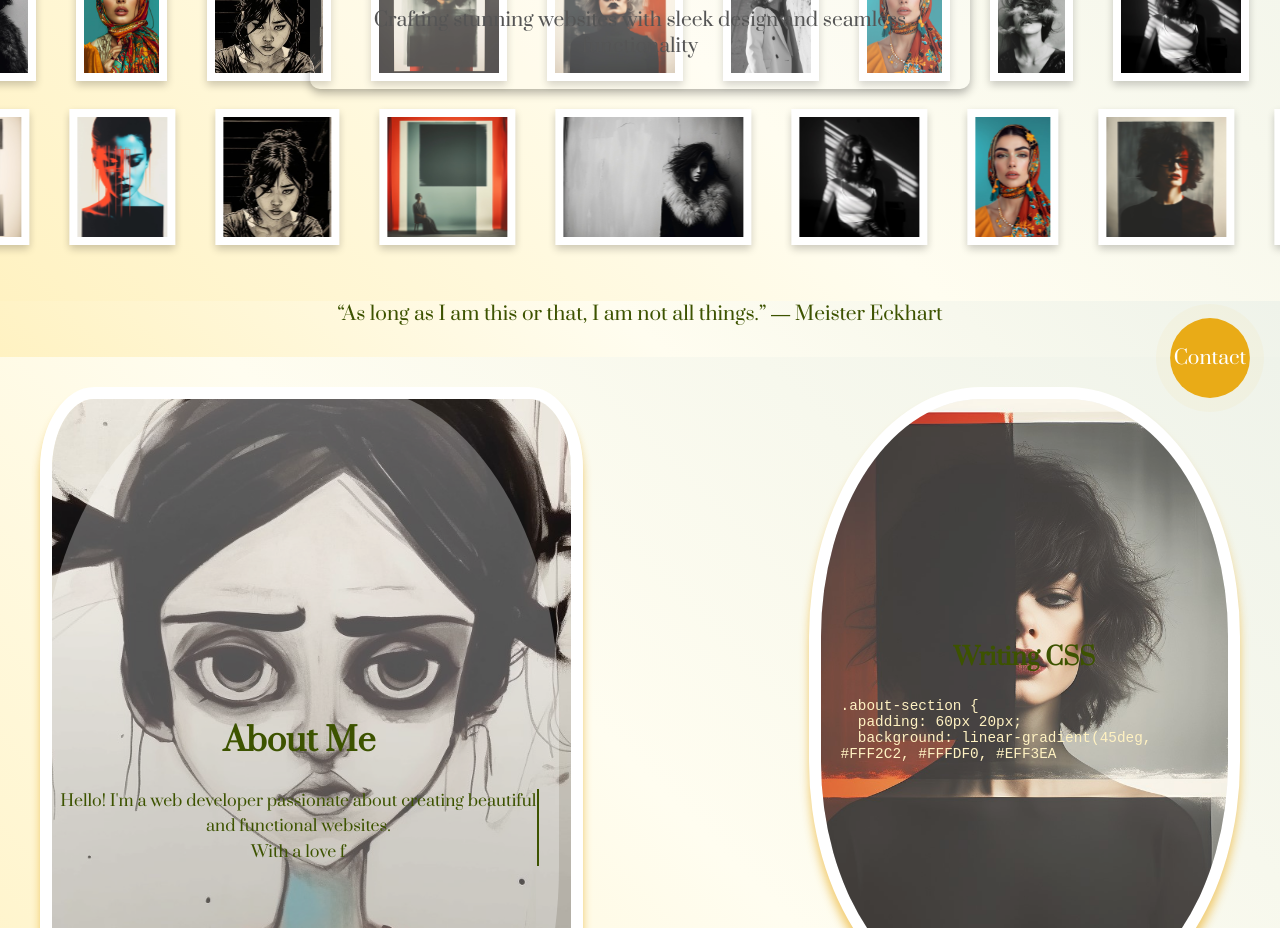
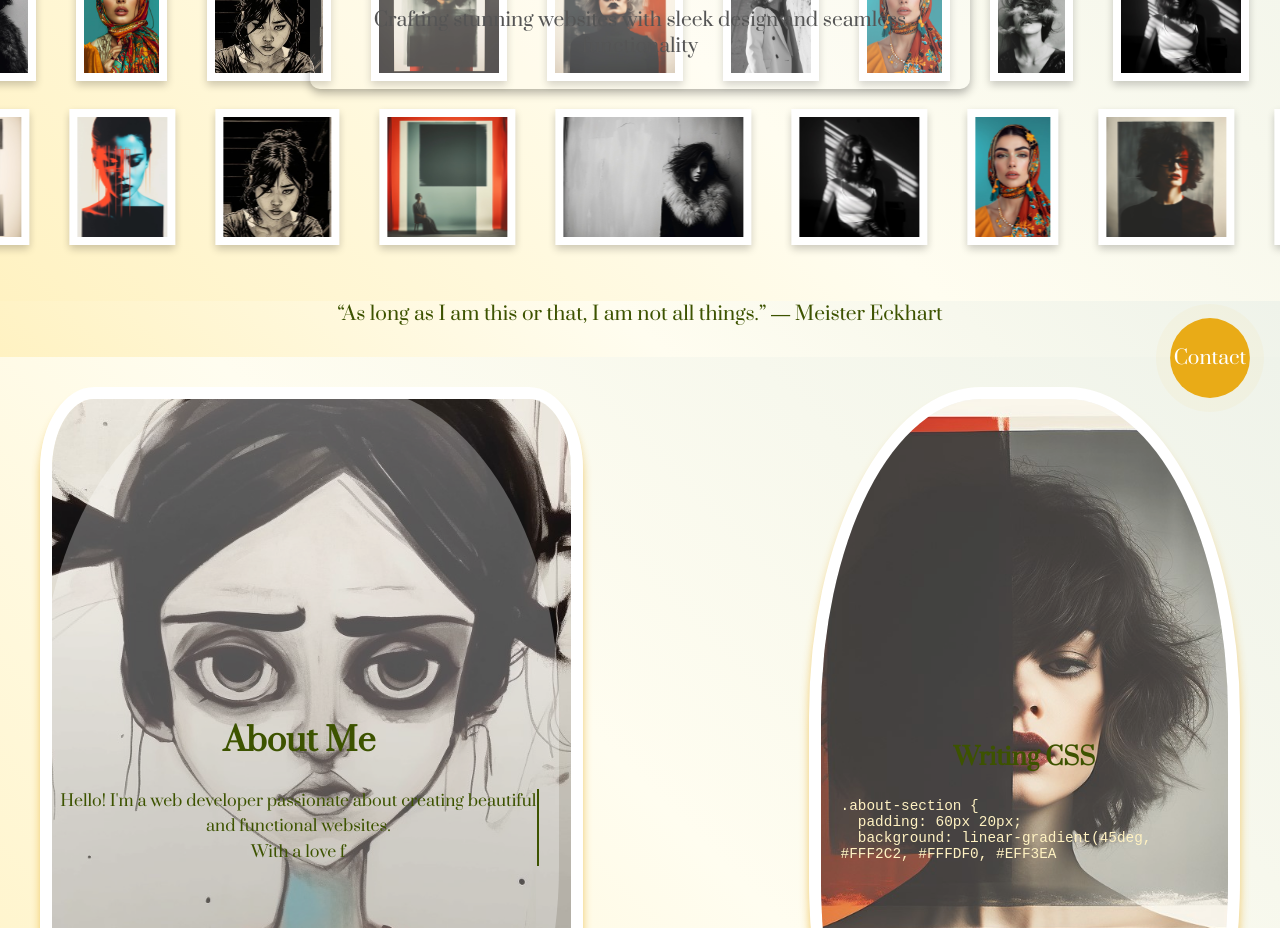
Before and after one commit to 737parsa/webs-ladubug, a plain HTML site: page index.html in a window 1280 px wide. Shown: the part 372-1300 px from the top of the page. Drawn offline with Linux system fonts and the light colour scheme.

Commit message:
Update try.css

```diff
--- a/try.css
+++ b/try.css
@@ -296,7 +296,7 @@ body {
 .css-writing-box {
   position: relative; /* Required for the photo and text overlay */
   width: 550px; /* Same size as the photo */
-  height: 600px; /* Same size as the photo */
+  height: 800px; /* Same size as the photo */
   background: #f5f5f5; /* Light gray background */
   border: 12px solid white; /* Match the photo border */
   border-radius: 40%; /* Match the photo's border radius */
```
